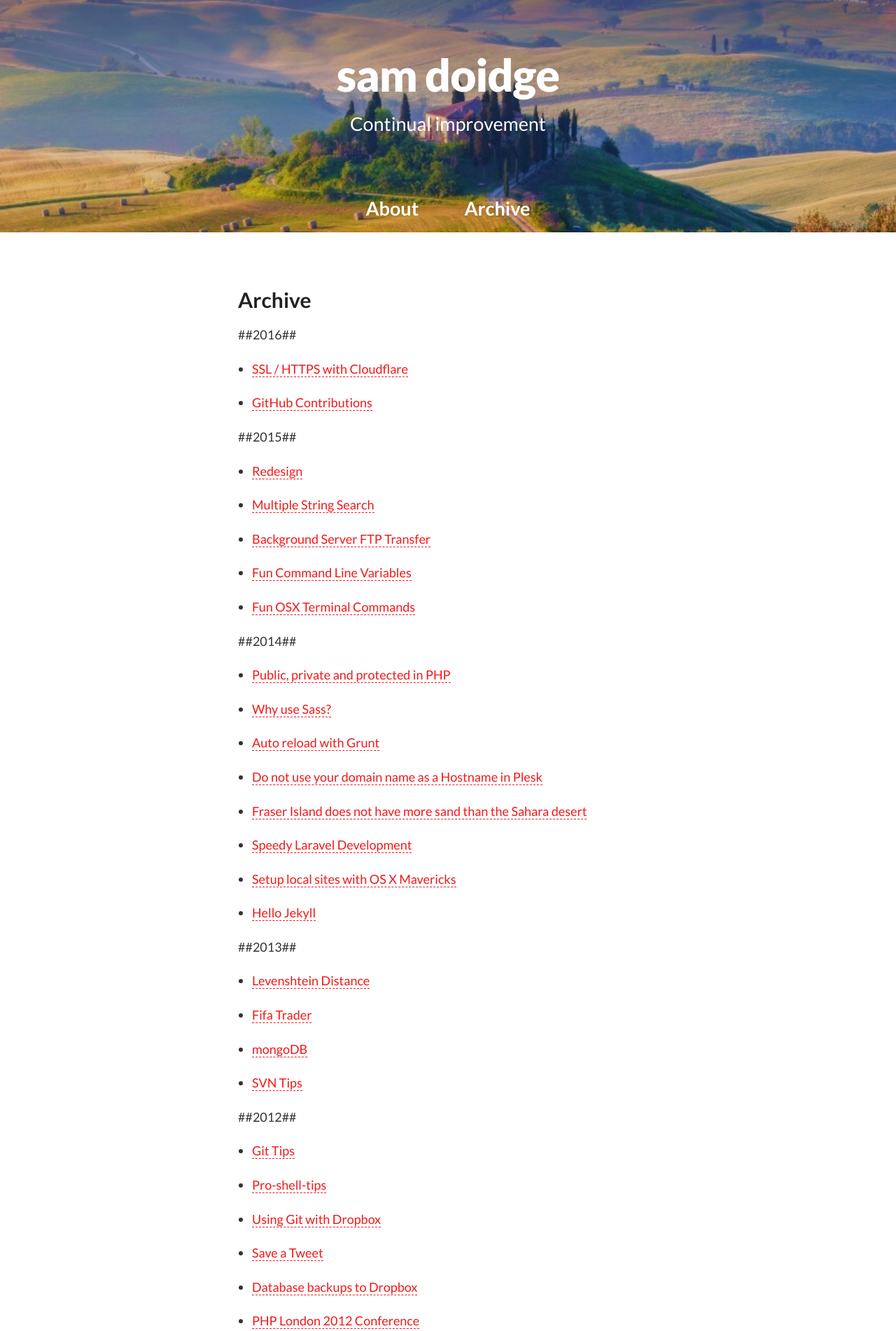
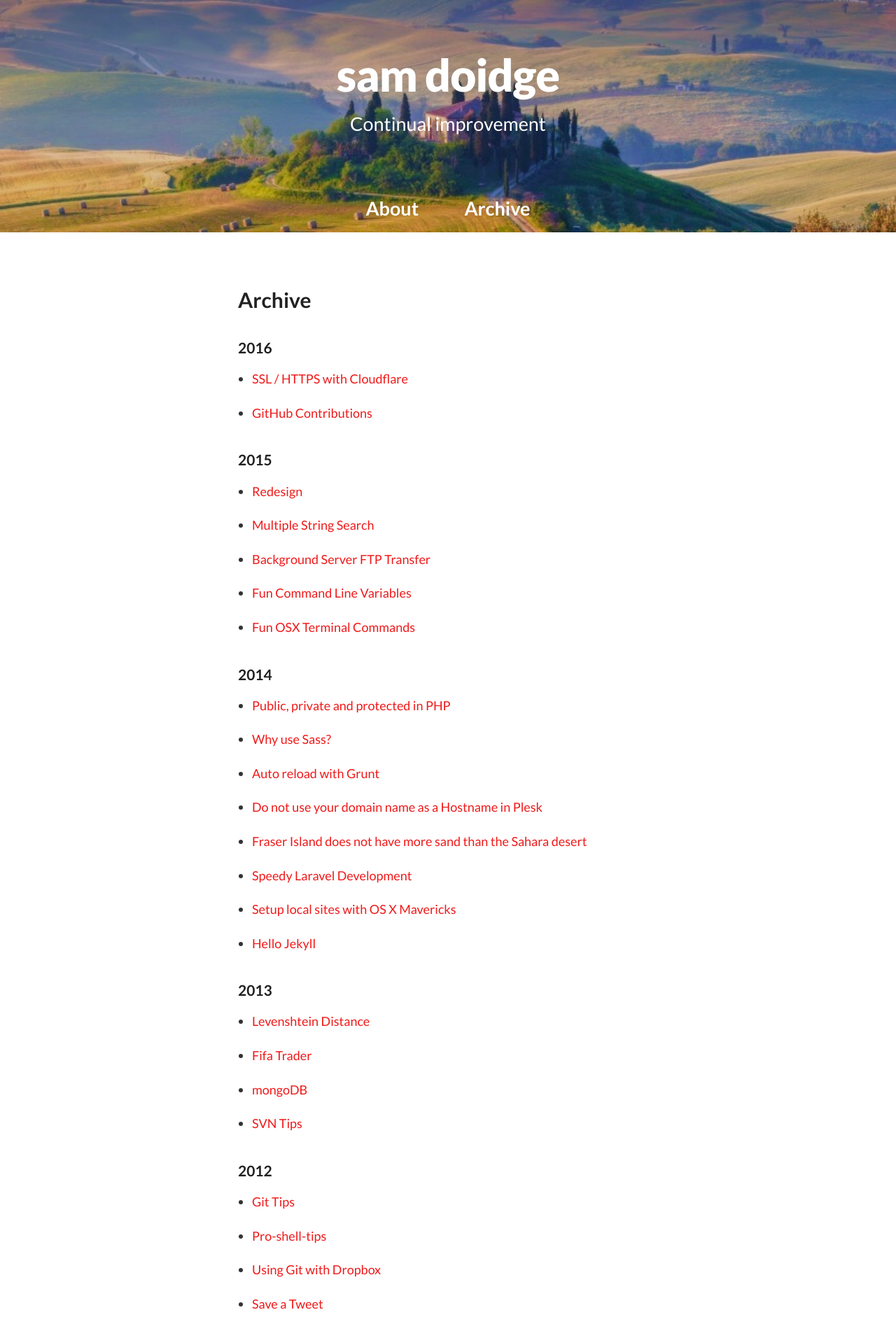
Before and after one commit to samdoidge/samdoidge.com, a Jekyll site: the page built from archive.md, in a window 1280 px wide. Shown: the top 1902 px of the page at 70% size. Built offline with Jekyll 4.4.1, drawn with Linux system fonts in a browser that asks for light colours; some of the changed text lies outside the part shown.

Commit message:
Styling improvements

```diff
--- a/archive.md
+++ b/archive.md
@@ -7,7 +7,7 @@ permalink: archive/
 {% for post in site.posts %}
 	{% capture currentyear %}{{post.date | date: "%Y"}}{% endcapture %}
 {% if currentyear != year %}
-##{{ currentyear }}##
+## {{ currentyear }}
     {% capture year %}{{currentyear}}{% endcapture %}
   {% endif %}
   * [{{ post.title }}]({{ post.url}})
--- a/css/main.scss
+++ b/css/main.scss
@@ -120,7 +120,6 @@ a {
     color: $secondary-colour;
     -webkit-transition: opacity .3s ease-in-out;
     transition: opacity .3s ease-in-out;
-    border-bottom:1px dashed #F11919;
 }
 
 a:hover,
@@ -145,6 +144,10 @@ h3 {
     font-size: 24px;
     font-weight: bold;
     margin-bottom: 20px;
+}
+
+h5 {
+    font-size: 18px;
 }
 
 .clippy {
@@ -341,5 +344,8 @@ img {
     .posts .post {
         text-align: left;
     }
+    .posts .post-title {
+        margin-top: 40px;
+    }
 
 }
--- a/index.html
+++ b/index.html
@@ -10,9 +10,7 @@ layout: default
             {{ post.title }}
             </a>
         </h1>
-
         <!--span class="post-date">{{ post.date | date_to_string }}</span-->
-
         <p>{{ post.content | truncatewords:47 | strip_html }}</p>
     </div>
     <hr/>
```
Lines whose indentation alone changed are shown as unchanged.
